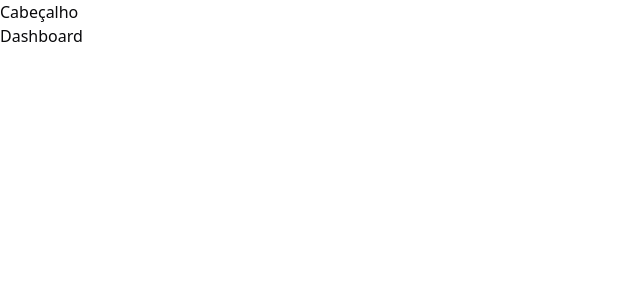
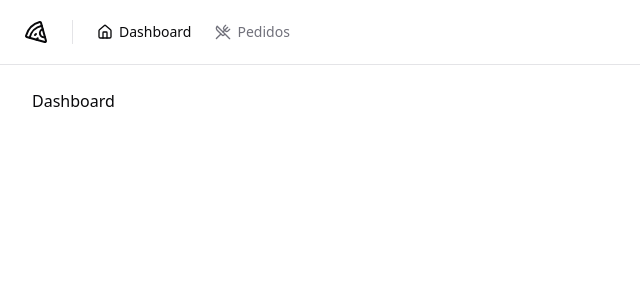
Before and after one commit to guilherme-s-barros/04-pizzashop-web, a React (Vite) app: page / in a window 1280 px wide. Shown: the top 300 px of the page, without its empty margins (0-640 px from the left). Built offline with nearby package versions, Linux system fonts and the light colour scheme.

Commit message:
Layout do app com cabeçalho

```diff
--- a/package.json
+++ b/package.json
@@ -13,6 +13,7 @@
 	"dependencies": {
 		"@hookform/resolvers": "^5.2.1",
 		"@radix-ui/react-label": "^2.1.7",
+		"@radix-ui/react-separator": "^1.1.7",
 		"@radix-ui/react-slot": "^1.2.3",
 		"@tailwindcss/vite": "^4.1.12",
 		"class-variance-authority": "^0.7.1",
--- /dev/null
+++ b/src/components/header.tsx
@@ -0,0 +1,27 @@
+import { HomeIcon, PizzaIcon, UtensilsCrossedIcon } from 'lucide-react'
+
+import { NavLink } from './nav-link'
+import { Separator } from './ui/separator'
+
+export function Header() {
+	return (
+		<header className="border-b">
+			<div className="flex h-16 items-center gap-6 px-6">
+				<PizzaIcon className="h-6 w-6" />
+				<Separator orientation="vertical" className="h-6" />
+
+				<nav className="flex items-center space-x-4 lg:space-x-6">
+					<NavLink to="/">
+						<HomeIcon className="h-4 w-4" />
+						Dashboard
+					</NavLink>
+
+					<NavLink to="/orders">
+						<UtensilsCrossedIcon className="h-4 w-4" />
+						Pedidos
+					</NavLink>
+				</nav>
+			</div>
+		</header>
+	)
+}
--- /dev/null
+++ b/src/components/nav-link.tsx
@@ -0,0 +1,21 @@
+import { NavLink as Link, type LinkProps } from 'react-router'
+
+import { cn } from '@/lib/utils'
+
+interface NavLinkProps extends LinkProps {}
+
+export function NavLink(props: NavLinkProps) {
+	return (
+		<Link
+			{...props}
+			className={({ isActive }) =>
+				cn(
+					'flex items-center gap-1.5 text-sm font-medium text-muted-foreground hover:text-foreground',
+					{
+						'text-foreground': isActive,
+					},
+				)
+			}
+		/>
+	)
+}
--- /dev/null
+++ b/src/components/ui/separator.tsx
@@ -0,0 +1,29 @@
+import * as SeparatorPrimitive from '@radix-ui/react-separator'
+import * as React from 'react'
+
+import { cn } from '@/lib/utils'
+
+const Separator = React.forwardRef<
+	React.ComponentRef<typeof SeparatorPrimitive.Root>,
+	React.ComponentPropsWithoutRef<typeof SeparatorPrimitive.Root>
+>(
+	(
+		{ className, orientation = 'horizontal', decorative = true, ...props },
+		ref,
+	) => (
+		<SeparatorPrimitive.Root
+			ref={ref}
+			decorative={decorative}
+			orientation={orientation}
+			className={cn(
+				'shrink-0 bg-border',
+				orientation === 'horizontal' ? 'h-[1px] w-full' : 'h-full w-[1px]',
+				className,
+			)}
+			{...props}
+		/>
+	),
+)
+Separator.displayName = SeparatorPrimitive.Root.displayName
+
+export { Separator }
--- a/src/pages/_layouts/app.tsx
+++ b/src/pages/_layouts/app.tsx
@@ -1,10 +1,13 @@
 import { Outlet } from 'react-router'
+
+import { Header } from '@/components/header'
 
 export function AppLayout() {
 	return (
-		<div>
-			<h1>Cabeçalho</h1>
-			<div>
+		<div className="flex min-h-screen flex-col antialiased">
+			<Header />
+
+			<div className="flex flex-1 flex-col gap-4 p-8 pt-6">
 				<Outlet />
 			</div>
 		</div>
--- a/src/pages/_layouts/auth.tsx
+++ b/src/pages/_layouts/auth.tsx
@@ -3,7 +3,7 @@
 
 export function AuthLayout() {
 	return (
-		<div className="grid min-h-screen grid-cols-2">
+		<div className="grid min-h-screen grid-cols-2 antialiased">
 			<div className="flex h-full flex-col justify-between border-foreground/5 border-r bg-muted p-10 text-muted-foreground">
 				<div className="flex items-center gap-3 text-lg text-foreground">
 					<PizzaIcon className="h-5 w-5" />
--- a/src/pages/auth/sign-in.tsx
+++ b/src/pages/auth/sign-in.tsx
@@ -27,9 +27,8 @@
 
 	async function handleSignIn(data: SignInForm) {
 		try {
-			console.log(data.email)
+			await new Promise((resolve) => setTimeout(resolve, 1000))
 
-			await new Promise((resolve) => setTimeout(resolve, 1000))
 			toast.success('Enviamos um link de autenticação para seu e-mail.', {
 				action: {
 					label: 'Reenviar',
--- a/src/pages/auth/sign-up.tsx
+++ b/src/pages/auth/sign-up.tsx
@@ -35,9 +35,8 @@
 
 	async function handleSignUp(data: SignUpForm) {
 		try {
-			console.log(data)
+			await new Promise((resolve) => setTimeout(resolve, 1000))
 
-			await new Promise((resolve) => setTimeout(resolve, 1000))
 			toast.success('Restaurante cadastrado com sucesso!', {
 				action: {
 					label: 'Login',
```
Also changed, not shown: 1 other file (tests, documents, lock files or other folders).
